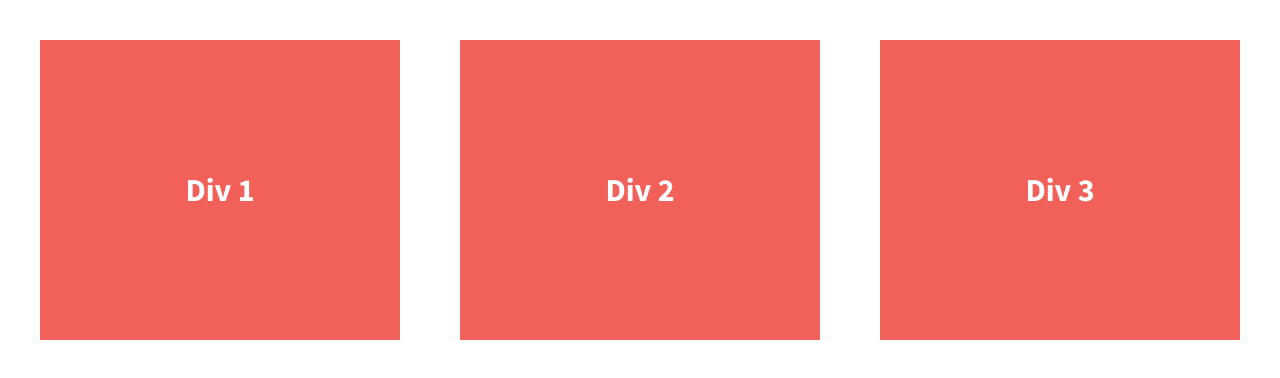
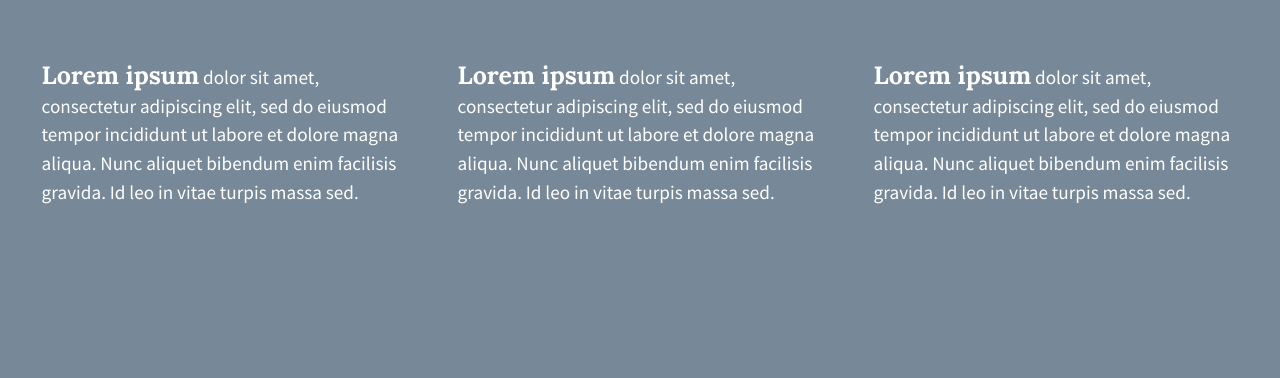
Before and after one commit to JansHans/07.01-206-divs-flexbox, a plain HTML site: page index.html in a window 1280 px wide. Drawn offline with nearby package versions, Linux system fonts and the light colour scheme.

Commit message:
Initial commit

```diff
--- a/css/main.css
+++ b/css/main.css
@@ -11,7 +11,7 @@
    ========================================================================== */
 
 html {
-    color: #222;
+    color: #fff;
     font-size: 1em;
     line-height: 1.4;
 }
@@ -25,12 +25,12 @@ html {
  */
 
 ::-moz-selection {
-    background: #b3d4fc;
+    background: lightslategrey;
     text-shadow: none;
 }
 
 ::selection {
-    background: #b3d4fc;
+    background: lightslategrey;
     text-shadow: none;
 }
 
@@ -97,22 +97,25 @@ textarea {
 
 
 html {
-    background-color: #fff;
+    background-color: lightslategrey;
     height: 100%;
+    width: 100%;
 }
 
 body {
     font-family: 'Source Sans Pro', sans-serif;
     padding: 2em;
-    font-size: 1.25em;
     height: 100%;
+    color: #fff;
 }
 
 .wrapper {
     /*add display:flex and set justify-content to space-between*/
-    font-weight: 700;
+    font-weight: 400;
     display: flex;
+    flex-flow: row wrap;
     justify-content: space-between;
+    align-items: center;
 }
 
 .div-1,
@@ -121,17 +124,20 @@ body {
     /*give the divs a width of 30%, add display:flex, set justify-content and align-items to center*/
     color: #fff;
     line-height: 1.5em;
-    font-size: 1.6em;
-    background-color: #f16059;
-    height: 300px;
+    font-size: 1.2em;
+    background-color: lightslategray;
+    height: auto;
     display: flex;
     width: 30%;
     justify-content: center;
     align-items: center;
+    padding: .5em;
 }
 
-
-
+.wrapper span {
+    font-family: 'Lora', sans-serif;
+    font-size: 1.3em;
+}
 
 /* ==========================================================================
    Helper classes
--- a/index.html
+++ b/index.html
@@ -1,21 +1,29 @@
 <!doctype html>
 <html class="no-js" lang="">
+
 <head>
     <meta charset="utf-8">
     <meta http-equiv="x-ua-compatible" content="ie=edge">
     <title>Make me into a grid!</title>
     <meta name="description" content="">
-        <meta name="viewport" content="width=device-width, initial-scale=1">
+    <meta name="viewport"
+        content="width=device-width, initial-scale=1">
 
-        <link rel="apple-touch-icon" href="apple-touch-icon.png">
+    <link rel="apple-touch-icon"
+        href="apple-touch-icon.png">
     <!-- Place favicon.ico in the root directory -->
 
     <link rel="stylesheet" href="css/normalize.css">
     <link rel="stylesheet" href="css/main.css">
     <script src="js/vendor/modernizr-2.8.3.min.js"></script>
-        <link href='http://fonts.googleapis.com/css?family=Lora:700' rel='stylesheet' type='text/css'>
-        <link href='http://fonts.googleapis.com/css?family=Source+Sans+Pro:400,700' rel='stylesheet' type='text/css'>
+    <link
+        href='http://fonts.googleapis.com/css?family=Lora:700'
+        rel='stylesheet' type='text/css'>
+    <link
+        href='http://fonts.googleapis.com/css?family=Source+Sans+Pro:400,700'
+        rel='stylesheet' type='text/css'>
 </head>
+
 <body>
     <!--[if lt IE 8]>
             <p class="browserupgrade">You are using an <strong>outdated</strong> browser. Please <a href="http://browsehappy.com/">upgrade your browser</a> to improve your experience.</p>
@@ -23,29 +31,51 @@
 
     <section class="wrapper">
         <div class="div-1">
-                Div 1
+            <p><span>Lorem ipsum</span> dolor sit amet,
+                consectetur
+                adipiscing elit, sed do eiusmod tempor
+                incididunt ut labore et dolore magna aliqua.
+                Nunc aliquet bibendum enim facilisis
+                gravida. Id leo in vitae turpis massa sed.
+            </p>
         </div>
         <div class="div-2">
-                Div 2
+            <p><span>Lorem ipsum</span> dolor sit amet,
+                consectetur
+                adipiscing elit, sed do eiusmod tempor
+                incididunt ut labore et dolore magna aliqua.
+                Nunc aliquet bibendum enim facilisis
+                gravida. Id leo in vitae turpis massa sed.
+            </p>
         </div>
         <div class="div-3">
-                Div 3
+            <p><span>Lorem ipsum</span> dolor sit amet,
+                consectetur
+                adipiscing elit, sed do eiusmod tempor
+                incididunt ut labore et dolore magna aliqua.
+                Nunc aliquet bibendum enim facilisis
+                gravida. Id leo in vitae turpis massa sed.
+            </p>
         </div>
     </section>
 
-        <script src="https://ajax.googleapis.com/ajax/libs/jquery/1.11.3/jquery.min.js"></script>
+    <script
+        src="https://ajax.googleapis.com/ajax/libs/jquery/1.11.3/jquery.min.js"></script>
     <script>window.jQuery || document.write('<script src="js/vendor/jquery-1.11.3.min.js"><\/script>')</script>
     <script src="js/plugins.js"></script>
     <script src="js/main.js"></script>
 
     <!-- Google Analytics: change UA-XXXXX-X to be your site's ID. -->
     <script>
-            (function(b,o,i,l,e,r){b.GoogleAnalyticsObject=l;b[l]||(b[l]=
-            function(){(b[l].q=b[l].q||[]).push(arguments)});b[l].l=+new Date;
-            e=o.createElement(i);r=o.getElementsByTagName(i)[0];
-            e.src='https://www.google-analytics.com/analytics.js';
-            r.parentNode.insertBefore(e,r)}(window,document,'script','ga'));
-            ga('create','UA-XXXXX-X','auto');ga('send','pageview');
+            (function (b, o, i, l, e, r) {
+                b.GoogleAnalyticsObject = l; b[l] || (b[l] =
+                    function () { (b[l].q = b[l].q || []).push(arguments) }); b[l].l = +new Date;
+                e = o.createElement(i); r = o.getElementsByTagName(i)[0];
+                e.src = 'https://www.google-analytics.com/analytics.js';
+                r.parentNode.insertBefore(e, r)
+            }(window, document, 'script', 'ga'));
+        ga('create', 'UA-XXXXX-X', 'auto'); ga('send', 'pageview');
     </script>
 </body>
+
 </html>
```
Lines whose indentation alone changed are shown as unchanged.
